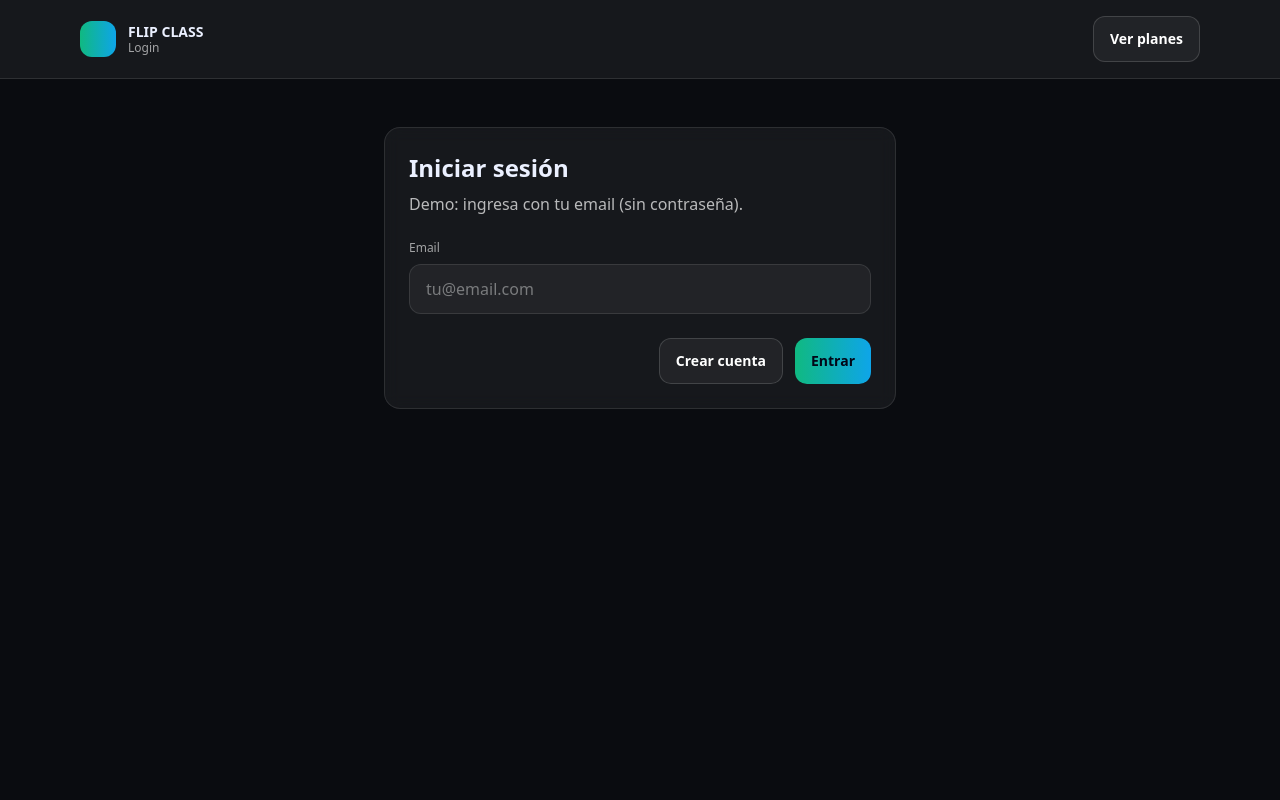
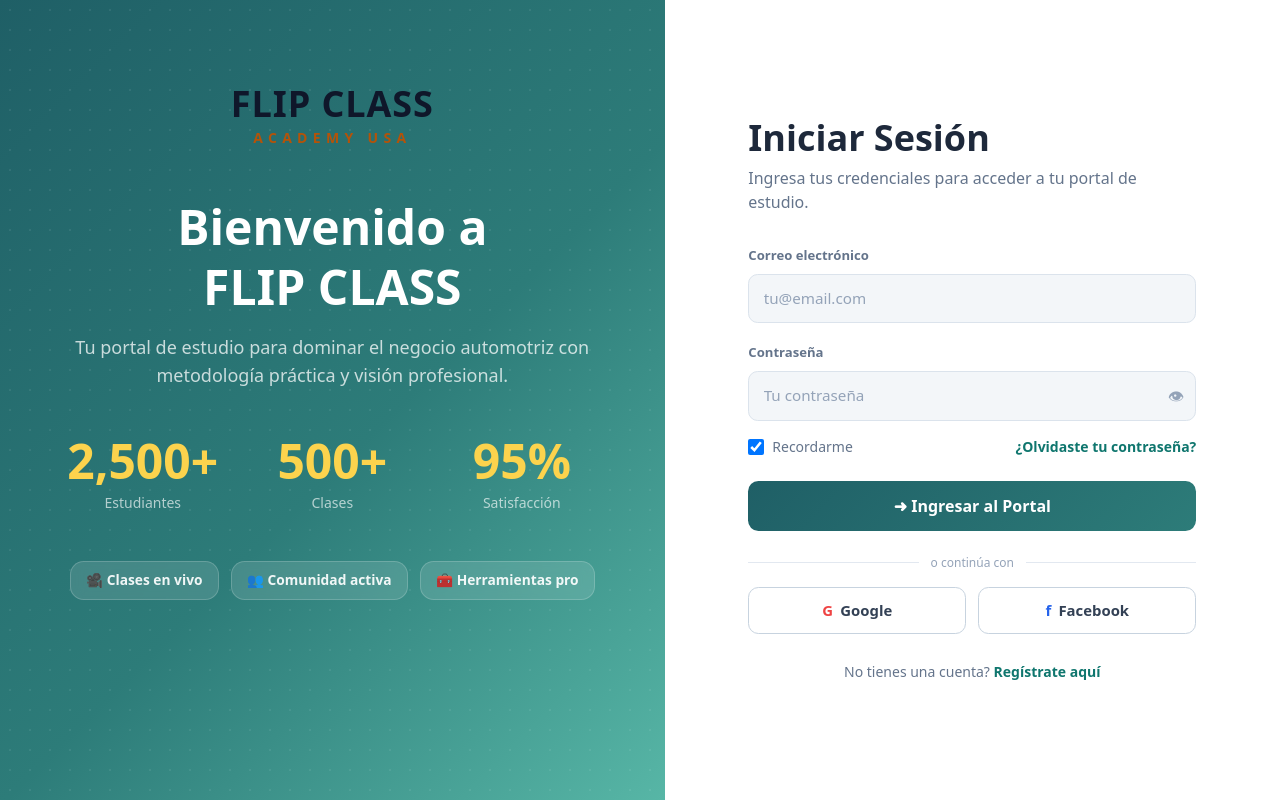
Before and after one commit to tomydominguez23/flipp-class-, a React (Vite) app in the folder flip-class/: page /login in a window 1280 px wide. Built offline with nearby package versions, Linux system fonts and the light colour scheme.

Commit message:
Rediseña pantalla de login con layout dividido
Co-authored-by: tomydominguez23 <tomydominguez23@users.noreply.github.com>

```diff
--- a/flip-class/src/index.css
+++ b/flip-class/src/index.css
@@ -182,6 +182,144 @@
     @apply border-[#d7c8b2] bg-white text-slate-700 hover:bg-[#faf7f2];
   }
 
+  .fc-auth-shell {
+    min-height: 100vh;
+    background: #f8fafc;
+    color: #0f172a;
+  }
+
+  .fc-auth-grid {
+    min-height: 100vh;
+    display: grid;
+    grid-template-columns: 1.08fr 1fr;
+  }
+
+  .fc-auth-brand {
+    position: relative;
+    overflow: hidden;
+    background: linear-gradient(135deg, #1f5f66 0%, #2d7c79 55%, #57b6a6 100%);
+  }
+
+  .fc-auth-brand::before {
+    content: '';
+    position: absolute;
+    inset: 0;
+    opacity: 0.24;
+    background-image: radial-gradient(rgba(255, 255, 255, 0.3) 1px, transparent 1px);
+    background-size: 20px 20px;
+    pointer-events: none;
+  }
+
+  .fc-auth-brand-inner {
+    position: relative;
+    z-index: 1;
+    max-width: 760px;
+    margin: 0 auto;
+    padding: 84px 56px;
+    text-align: center;
+  }
+
+  .fc-auth-chip {
+    border: 1px solid rgba(255, 255, 255, 0.18);
+    background: rgba(255, 255, 255, 0.12);
+    color: rgba(255, 255, 255, 0.92);
+    padding: 0.52rem 0.95rem;
+    border-radius: 0.85rem;
+    font-size: 0.86rem;
+    font-weight: 600;
+    backdrop-filter: blur(6px);
+  }
+
+  .fc-auth-panel {
+    display: flex;
+    align-items: center;
+    justify-content: center;
+    padding: 44px 32px;
+    background: #fff;
+  }
+
+  .fc-auth-label {
+    display: block;
+    color: #64748b;
+    font-size: 0.82rem;
+    font-weight: 700;
+  }
+
+  .fc-auth-input {
+    width: 100%;
+    border: 1px solid #dbe3ec;
+    background: #f3f6f9;
+    border-radius: 0.6rem;
+    padding: 0.78rem 0.9rem;
+    color: #0f172a;
+    font-size: 0.95rem;
+    outline: none;
+    transition: border-color 0.2s ease, box-shadow 0.2s ease;
+  }
+
+  .fc-auth-input::placeholder {
+    color: #94a3b8;
+  }
+
+  .fc-auth-input:focus {
+    border-color: #2d7c79;
+    box-shadow: 0 0 0 3px rgba(45, 124, 121, 0.14);
+  }
+
+  .fc-auth-submit {
+    border: 0;
+    border-radius: 0.65rem;
+    padding: 0.82rem 1rem;
+    font-size: 1rem;
+    font-weight: 700;
+    color: #fff;
+    background: linear-gradient(135deg, #1f5f66, #2d7c79);
+    transition: filter 0.2s ease, transform 0.2s ease;
+  }
+
+  .fc-auth-submit:hover {
+    filter: brightness(1.04);
+    transform: translateY(-1px);
+  }
+
+  .fc-auth-social {
+    border: 1px solid #c7d3df;
+    border-radius: 0.65rem;
+    background: #fff;
+    color: #334155;
+    font-weight: 700;
+    font-size: 0.93rem;
+    padding: 0.72rem 0.9rem;
+    display: inline-flex;
+    align-items: center;
+    justify-content: center;
+    gap: 0.45rem;
+    transition: border-color 0.2s ease, background-color 0.2s ease;
+  }
+
+  .fc-auth-social:hover {
+    border-color: #94a3b8;
+    background: #f8fafc;
+  }
+
+  @media (max-width: 1024px) {
+    .fc-auth-grid {
+      grid-template-columns: 1fr;
+    }
+
+    .fc-auth-brand-inner {
+      padding: 48px 26px;
+    }
+
+    .fc-auth-brand-inner h1 {
+      font-size: 2.3rem;
+    }
+
+    .fc-auth-brand-inner .text-5xl {
+      font-size: 2rem;
+    }
+  }
+
   .fc-reveal {
     opacity: 0;
     transform: translateY(22px);
--- a/flip-class/src/pages/LoginPage.tsx
+++ b/flip-class/src/pages/LoginPage.tsx
@@ -2,10 +2,14 @@ import { Link, Navigate, useLocation, useNavigate } from 'react-router-dom'
 import { useMemo, useState } from 'react'
 import { login } from '../lib/auth'
 import { useAuth } from '../auth/useAuth'
+import { COURSE_TITLE } from '../lib/courseData'
 
 export function LoginPage() {
   const { isAuthenticated } = useAuth()
   const [email, setEmail] = useState('')
+  const [password, setPassword] = useState('')
+  const [remember, setRemember] = useState(true)
+  const [showPassword, setShowPassword] = useState(false)
   const [error, setError] = useState<string | null>(null)
   const navigate = useNavigate()
   const location = useLocation()
@@ -18,47 +22,59 @@ export function LoginPage() {
   if (isAuthenticated) return <Navigate to="/app" replace />
 
   return (
-    <div className="min-h-screen">
-      <header className="border-b border-white/10 bg-white/5">
-        <div className="fc-container flex items-center justify-between py-4">
-          <Link to="/" className="flex items-center gap-3">
-            <div className="h-9 w-9 rounded-xl bg-gradient-to-r from-emerald-500 to-sky-500" />
-            <div>
-              <div className="text-sm font-semibold leading-tight">FLIP CLASS</div>
-              <div className="text-xs text-white/60 leading-tight">Login</div>
+    <div className="fc-auth-shell">
+      <div className="fc-auth-grid">
+        <aside className="fc-auth-brand">
+          <div className="fc-auth-brand-inner">
+            <Link to="/" className="inline-block">
+              <div className="text-4xl font-semibold tracking-wide text-slate-900">{COURSE_TITLE}</div>
+              <div className="mt-1 text-sm font-semibold tracking-[0.38em] text-amber-700">ACADEMY USA</div>
+            </Link>
+
+            <h1 className="mt-12 text-5xl font-extrabold leading-tight text-white">
+              Bienvenido a
+              <br />
+              {COURSE_TITLE}
+            </h1>
+            <p className="mx-auto mt-4 max-w-xl text-lg text-white/75">
+              Tu portal de estudio para dominar el negocio automotriz con metodología práctica y
+              visión profesional.
+            </p>
+
+            <div className="mt-12 grid max-w-xl grid-cols-3 gap-4">
+              <div>
+                <div className="text-5xl font-extrabold text-amber-300">2,500+</div>
+                <div className="mt-2 text-sm text-white/65">Estudiantes</div>
+              </div>
+              <div>
+                <div className="text-5xl font-extrabold text-amber-300">500+</div>
+                <div className="mt-2 text-sm text-white/65">Clases</div>
+              </div>
+              <div>
+                <div className="text-5xl font-extrabold text-amber-300">95%</div>
+                <div className="mt-2 text-sm text-white/65">Satisfacción</div>
+              </div>
             </div>
-          </Link>
-          <Link className="fc-btn-secondary" to="/planes">
-            Ver planes
-          </Link>
-        </div>
-      </header>
 
-      <main className="fc-container py-12">
-        <div className="mx-auto max-w-lg fc-card p-6">
-          <h1 className="text-2xl font-bold">Iniciar sesión</h1>
-          <p className="mt-2 text-white/70">
-            Demo: ingresa con tu email (sin contraseña).
-          </p>
+            <div className="mt-12 flex flex-wrap justify-center gap-3">
+              <span className="fc-auth-chip">🎥 Clases en vivo</span>
+              <span className="fc-auth-chip">👥 Comunidad activa</span>
+              <span className="fc-auth-chip">🧰 Herramientas pro</span>
+            </div>
+          </div>
+        </aside>
 
-          <div className="mt-6">
-            <div className="text-xs text-white/60">Email</div>
-            <input
-              className="fc-input mt-2"
-              value={email}
-              onChange={(e) => setEmail(e.target.value)}
-              placeholder="tu@email.com"
-            />
-            {error ? <div className="mt-2 text-sm text-red-300">{error}</div> : null}
-          </div>
+        <main className="fc-auth-panel">
+          <div className="mx-auto w-full max-w-md">
+            <h2 className="text-4xl font-extrabold text-slate-800">Iniciar Sesión</h2>
+            <p className="mt-2 text-slate-500">
+              Ingresa tus credenciales para acceder a tu portal de estudio.
+            </p>
 
-          <div className="mt-6 flex flex-col gap-3 sm:flex-row sm:justify-end">
-            <Link className="fc-btn-secondary" to="/registro">
-              Crear cuenta
-            </Link>
-            <button
-              className="fc-btn-primary"
-              onClick={() => {
+            <form
+              className="mt-8"
+              onSubmit={(e) => {
+                e.preventDefault()
                 const res = login({ email })
                 if (!res.ok) {
                   setError(res.error)
@@ -67,11 +83,87 @@ export function LoginPage() {
                 navigate(redirectTo, { replace: true })
               }}
             >
-              Entrar
-            </button>
+              <label className="fc-auth-label" htmlFor="email">
+                Correo electrónico
+              </label>
+              <input
+                id="email"
+                className="fc-auth-input mt-2"
+                value={email}
+                onChange={(e) => setEmail(e.target.value)}
+                placeholder="tu@email.com"
+                autoComplete="email"
+              />
+
+              <label className="fc-auth-label mt-5" htmlFor="password">
+                Contraseña
+              </label>
+              <div className="relative mt-2">
+                <input
+                  id="password"
+                  className="fc-auth-input pr-11"
+                  type={showPassword ? 'text' : 'password'}
+                  value={password}
+                  onChange={(e) => setPassword(e.target.value)}
+                  placeholder="Tu contraseña"
+                  autoComplete="current-password"
+                />
+                <button
+                  type="button"
+                  className="absolute right-3 top-1/2 -translate-y-1/2 text-slate-400 hover:text-slate-600"
+                  onClick={() => setShowPassword((v) => !v)}
+                  aria-label={showPassword ? 'Ocultar contraseña' : 'Mostrar contraseña'}
+                >
+                  👁
+                </button>
+              </div>
+
+              <div className="mt-4 flex items-center justify-between gap-3">
+                <label className="inline-flex items-center gap-2 text-sm text-slate-500">
+                  <input
+                    type="checkbox"
+                    checked={remember}
+                    onChange={(e) => setRemember(e.target.checked)}
+                    className="h-4 w-4 rounded border-slate-300 text-slate-700 focus:ring-slate-400"
+                  />
+                  Recordarme
+                </label>
+                <button type="button" className="text-sm font-semibold text-teal-700 hover:text-teal-800">
+                  ¿Olvidaste tu contraseña?
+                </button>
+              </div>
+
+              {error ? <div className="mt-3 text-sm text-red-600">{error}</div> : null}
+
+              <button type="submit" className="fc-auth-submit mt-6 w-full">
+                ➜ Ingresar al Portal
+              </button>
+            </form>
+
+            <div className="mt-6 flex items-center gap-3 text-xs text-slate-400">
+              <div className="h-px flex-1 bg-slate-200" />
+              o continúa con
+              <div className="h-px flex-1 bg-slate-200" />
+            </div>
+
+            <div className="mt-4 grid grid-cols-2 gap-3">
+              <button type="button" className="fc-auth-social">
+                <span className="text-red-500">G</span> Google
+              </button>
+              <button type="button" className="fc-auth-social">
+                <span className="text-blue-600">f</span> Facebook
+              </button>
+            </div>
+
+            <div className="mt-7 text-center text-sm text-slate-500">
+              No tienes una cuenta?{' '}
+              <Link to="/registro" className="font-semibold text-teal-700 hover:text-teal-800">
+                Regístrate aquí
+              </Link>
+            </div>
           </div>
-        </div>
-      </main>
+        </main>
+      </div>
     </div>
   )
 }
```
